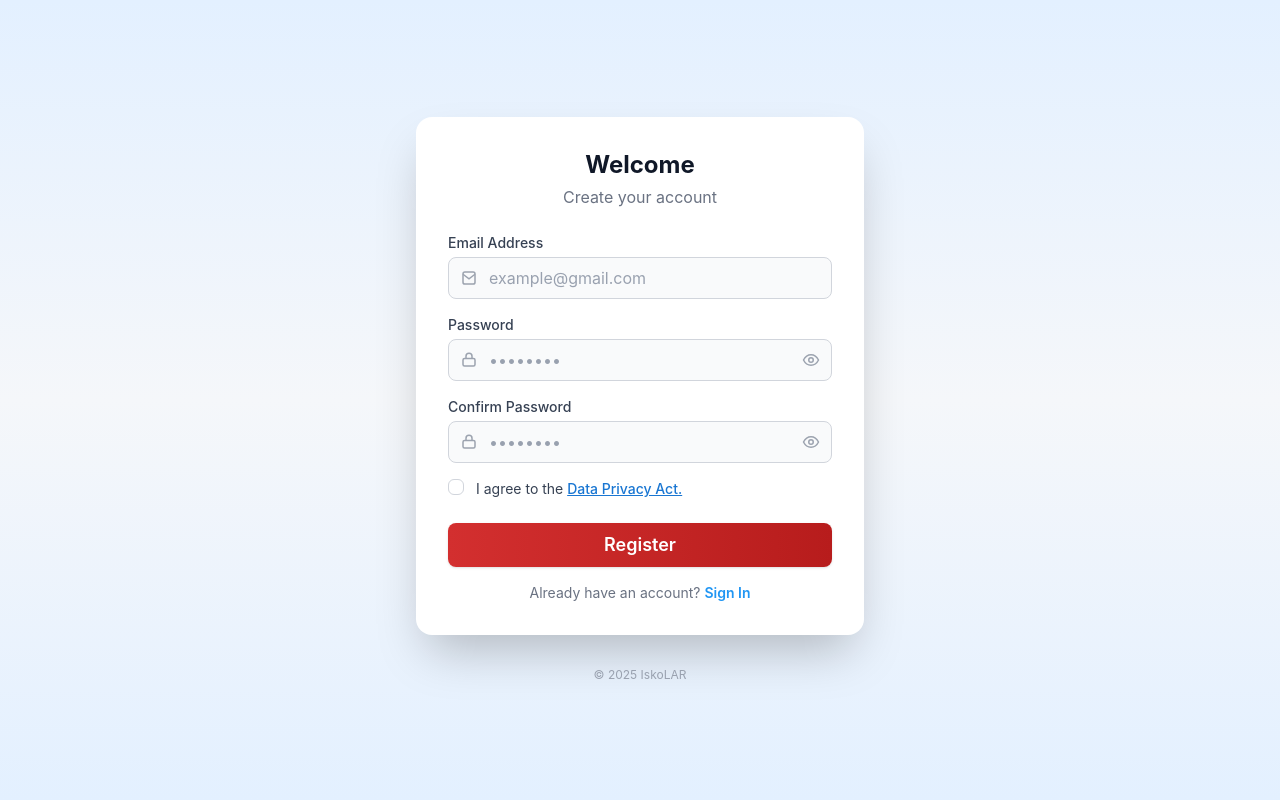
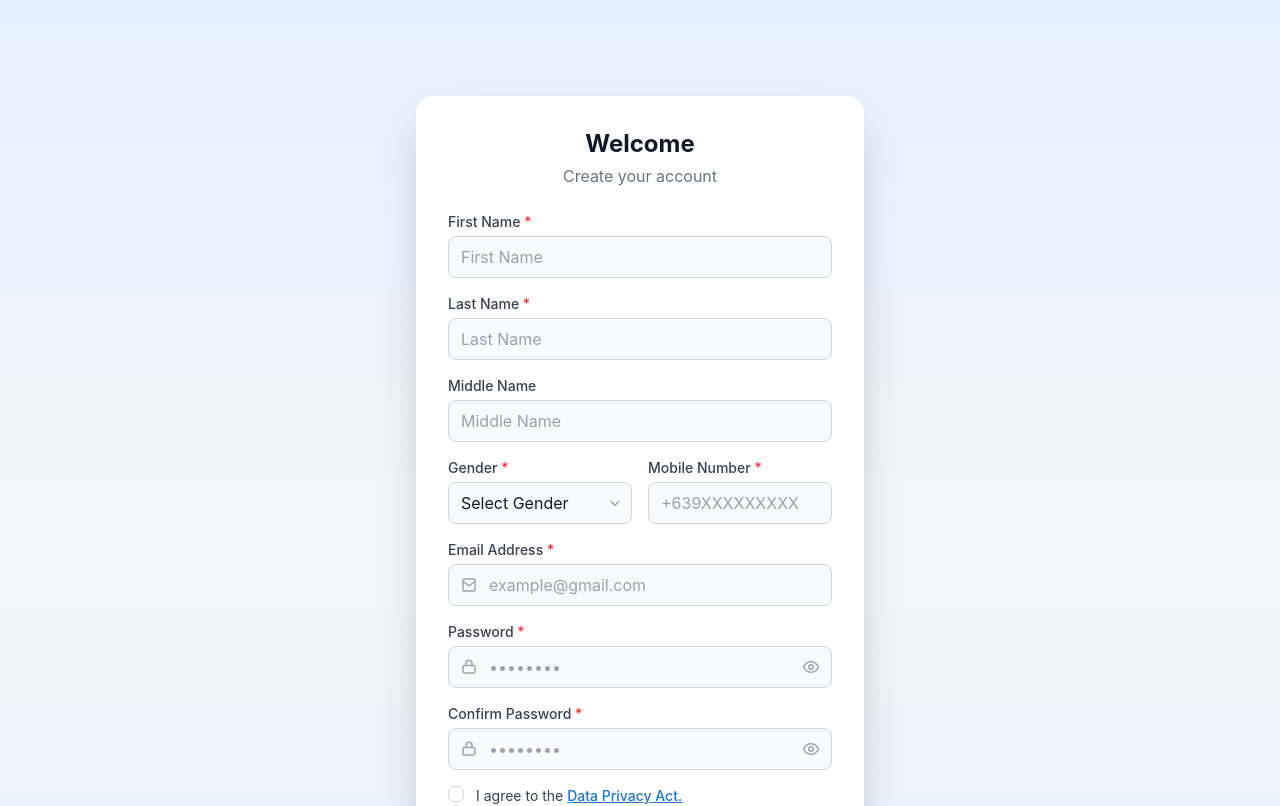
Before and after one commit to APC-SoCIT/APC_2025-2026_T1_SISTEM_IskoLAR, a Next.js app in the folder iskolar/: page /auth/register in a window 1280 px wide. Shown: the top 806 px of the page. Built offline with nearby package versions, Linux system fonts and the light colour scheme.

Commit message:
modified register page

```diff
--- a/iskolar/app/auth/register/page.tsx
+++ b/iskolar/app/auth/register/page.tsx
@@ -12,17 +12,108 @@ export default function SignUpPage() {
     const [agree, setAgree] = useState(false);
     const [showModal, setShowModal] = useState(false);
 
+    // New fields
+    const [firstName, setFirstName] = useState("");
+    const [lastName, setLastName] = useState("");
+    const [middleName, setMiddleName] = useState("");
+    const [gender, setGender] = useState("");
+    const [mobile, setMobile] = useState("");
+
     return (
-			<div className="min-h-screen flex flex-col items-center justify-center bg-gradient-to-b from-[#e3f0ff] via-[#f5f7fa] to-[#e3f0ff] py-8">
+        <div className="min-h-screen flex flex-col items-center justify-center bg-gradient-to-b from-[#e3f0ff] via-[#f5f7fa] to-[#e3f0ff] py-16">
+            {/* Top Spacer */}
+            <div className="h-8" />
             {/* Card */}
             <div className="w-full max-w-md bg-white rounded-2xl shadow-2xl p-8 flex flex-col items-center">
                 <h2 className="text-2xl font-bold mb-1 text-gray-900">Welcome</h2>
                 <p className="text-gray-500 mb-6">Create your account</p>
                 <form className="w-full flex flex-col gap-4">
+                    {/* First Name */}
+                    <div>
+                        <label htmlFor="firstName" className="block text-sm font-medium text-gray-700 mb-1">
+                            First Name <span className="text-red-500">*</span>
+                        </label>
+                        <input
+                            id="firstName"
+                            type="text"
+                            placeholder="First Name"
+                            className="w-full px-3 py-2 rounded-lg border border-gray-300 focus:outline-none focus:ring-2 focus:ring-[#2196F3] focus:border-[#2196F3] bg-gray-50 text-gray-900 placeholder-gray-400"
+                            value={firstName}
+                            onChange={e => setFirstName(e.target.value)}
+                        />
+                    </div>
+                    {/* Last Name */}
+                    <div>
+                        <label htmlFor="lastName" className="block text-sm font-medium text-gray-700 mb-1">
+                            Last Name <span className="text-red-500">*</span>
+                        </label>
+                        <input
+                            id="lastName"
+                            type="text"
+                            placeholder="Last Name"
+                            className="w-full px-3 py-2 rounded-lg border border-gray-300 focus:outline-none focus:ring-2 focus:ring-[#2196F3] focus:border-[#2196F3] bg-gray-50 text-gray-900 placeholder-gray-400"
+                            value={lastName}
+                            onChange={e => setLastName(e.target.value)}
+                        />
+                    </div>
+                    {/* Middle Name */}
+                    <div>
+                        <label htmlFor="middleName" className="block text-sm font-medium text-gray-700 mb-1">
+                            Middle Name
+                        </label>
+                        <input
+                            id="middleName"
+                            type="text"
+                            placeholder="Middle Name"
+                            className="w-full px-3 py-2 rounded-lg border border-gray-300 focus:outline-none focus:ring-2 focus:ring-[#2196F3] focus:border-[#2196F3] bg-gray-50 text-gray-900 placeholder-gray-400"
+                            value={middleName}
+                            onChange={e => setMiddleName(e.target.value)}
+                        />
+                    </div>
+                    {/* Gender & Mobile Number in two columns */}
+                    <div className="grid grid-cols-2 gap-4">
+                        {/* Gender */}
+                        <div className="relative">
+                            <label htmlFor="gender" className="block text-sm font-medium text-gray-700 mb-1">
+                                Gender <span className="text-red-500">*</span>
+                            </label>
+                            <select
+                                id="gender"
+                                className="w-full px-3 py-2 rounded-lg border border-gray-300 focus:outline-none focus:ring-2 focus:ring-[#2196F3] focus:border-[#2196F3] bg-gray-50 text-gray-900 appearance-none"
+                                value={gender}
+                                onChange={e => setGender(e.target.value)}
+                            >
+                                <option value="">Select Gender</option>
+                                <option value="Female">Female</option>
+                                <option value="Male">Male</option>
+                                <option value="Other">Other</option>
+                            </select>
+                            {/* Custom down arrow icon */}
+                            <span className="pointer-events-none absolute right-2 top-[55%] text-gray-400">
+                                <svg width="18" height="18" fill="none" viewBox="0 0 24 24">
+                                    <path d="M7 10l5 5 5-5" stroke="#9ca3af" strokeWidth="2" strokeLinecap="round" strokeLinejoin="round"/>
+                                </svg>
+                            </span>
+                        </div>
+                        {/* Mobile Number */}
+                        <div>
+                            <label htmlFor="mobile" className="block text-sm font-medium text-gray-700 mb-1">
+                                Mobile Number <span className="text-red-500">*</span>
+                            </label>
+                            <input
+                                id="mobile"
+                                type="tel"
+                                placeholder="+639XXXXXXXXX"
+                                className="w-full px-3 py-2 rounded-lg border border-gray-300 focus:outline-none focus:ring-2 focus:ring-[#2196F3] focus:border-[#2196F3] bg-gray-50 text-gray-900 placeholder-gray-400"
+                                value={mobile}
+                                onChange={e => setMobile(e.target.value)}
+                            />
+                        </div>
+                    </div>
                     {/* Email */}
                     <div>
                         <label htmlFor="email" className="block text-sm font-medium text-gray-700 mb-1">
-							Email Address
+                            Email Address <span className="text-red-500">*</span>
                         </label>
                         <div className="relative">
                             <span className="absolute left-3 top-1/2 -translate-y-1/2 text-gray-400">
@@ -42,7 +133,7 @@ export default function SignUpPage() {
                     {/* Password */}
                     <div>
                         <label htmlFor="password" className="block text-sm font-medium text-gray-700 mb-1">
-							Password
+                            Password <span className="text-red-500">*</span>
                         </label>
                         <div className="relative">
                             <span className="absolute left-3 top-1/2 -translate-y-1/2 text-gray-400">
@@ -82,7 +173,7 @@ export default function SignUpPage() {
                     {/* Confirm Password */}
                     <div>
                         <label htmlFor="confirmPassword" className="block text-sm font-medium text-gray-700 mb-1">
-							Confirm Password
+                            Confirm Password <span className="text-red-500">*</span>
                         </label>
                         <div className="relative">
                             <span className="absolute left-3 top-1/2 -translate-y-1/2 text-gray-400">
@@ -211,9 +302,9 @@ export default function SignUpPage() {
                     <Link href="/auth/sign-in" className="text-[#2196F3] font-semibold hover:underline">Sign In</Link>
                 </div>
             </div>
-
             {/* Copyright */}
             <div className="mt-8 text-xs text-gray-400">© 2025 IskoLAR</div>
+            <div className="h-8" /> {/* Extra space at the bottom */}
         </div>
     );
 }
```
Lines whose indentation alone changed are shown as unchanged.
